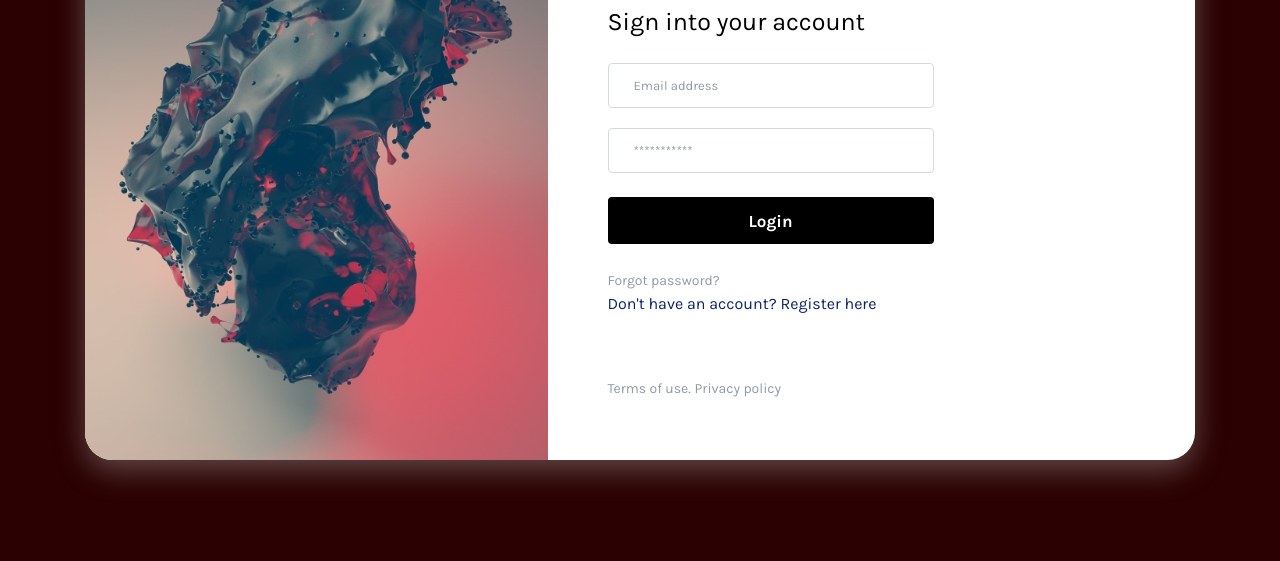
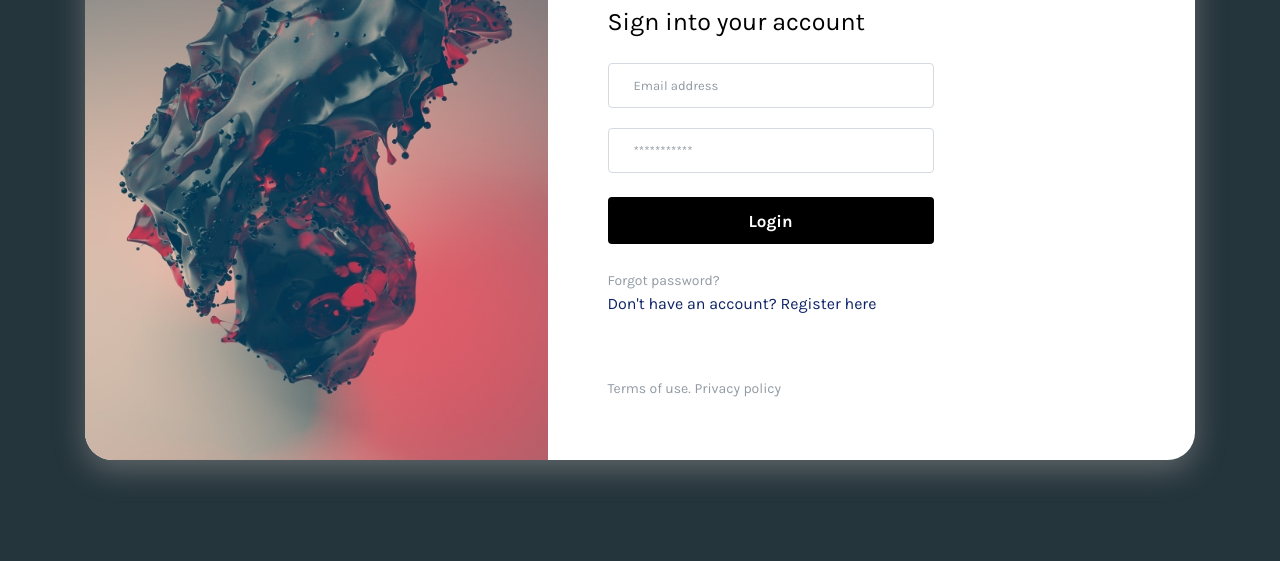
Before and after one commit to al-wise/bitcops, a website: page signup.html in a window 1280 px wide. Shown: the part 239-800 px from the top of the page. Drawn offline with nearby package versions, Linux system fonts and the light colour scheme.

Commit message:
Update login.css

```diff
--- a/assets/css/login.css
+++ b/assets/css/login.css
@@ -1,6 +1,6 @@
 body {
   font-family: "Karla", sans-serif;
-  background-color: #2b0101;
+  background-color: #25353c;
   min-height: 100vh; }
 
 .brand-wrapper {
```
